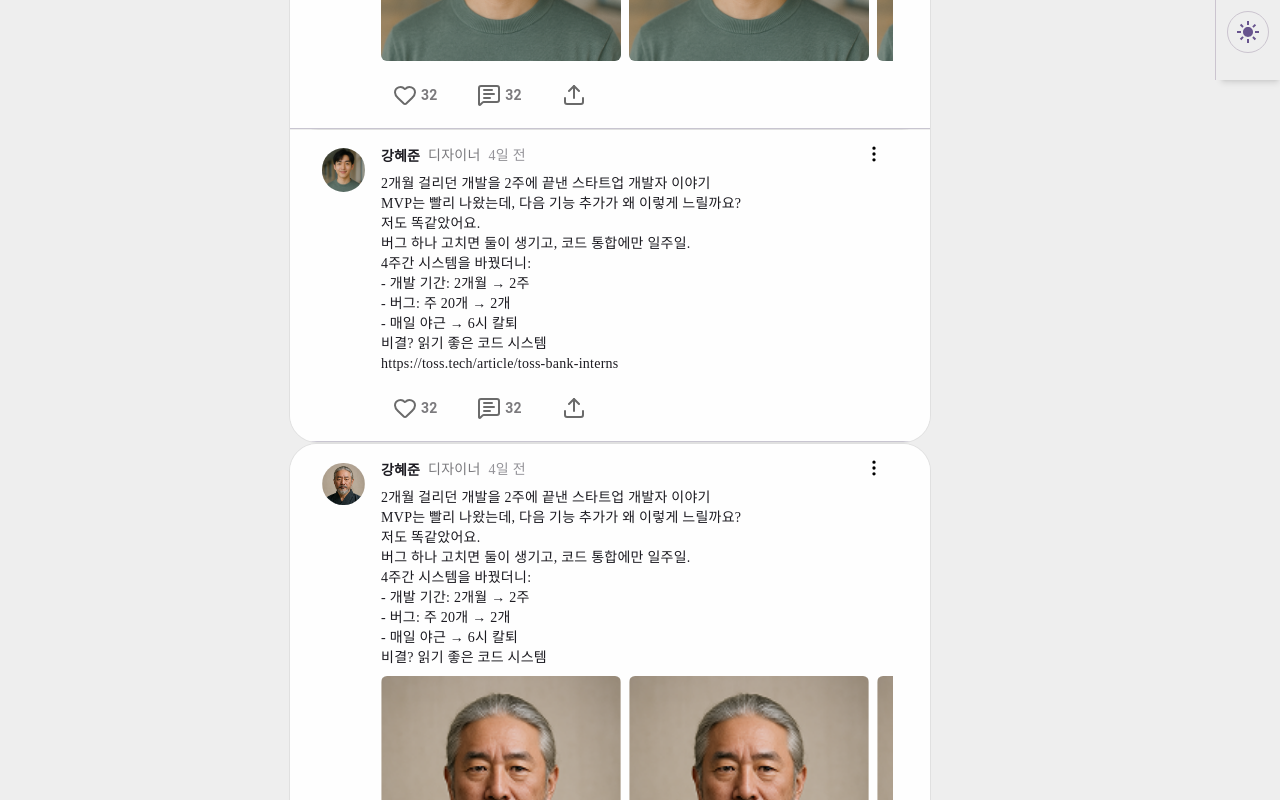
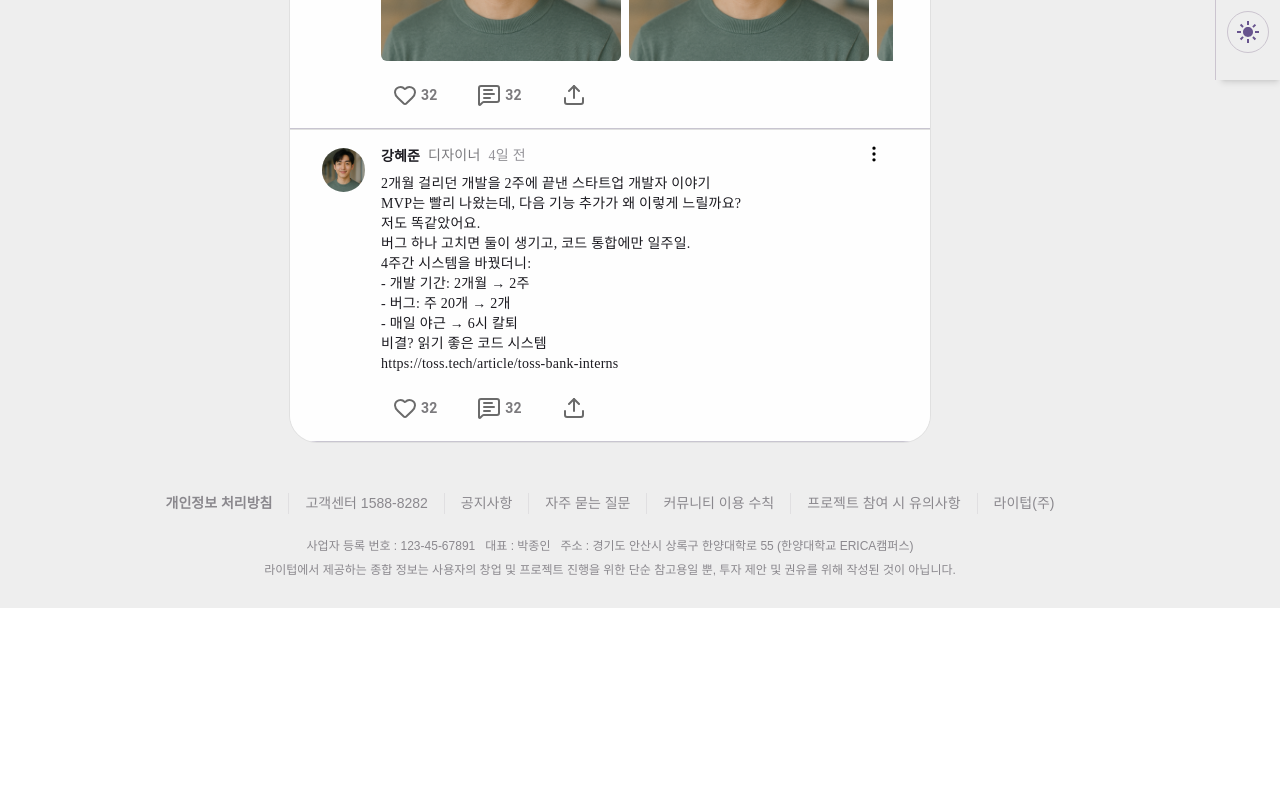
Before and after one commit to 1ronPark/Front-end, a React (Vite) app: page /lighttalk in a window 1280 px wide. Shown: the part 720-1520 px from the top of the page. After the commit the page ends 1328 px from the top, so only its background shows below. Built offline with nearby package versions, Linux system fonts and the light colour scheme; a web font is replaced by a local one.

Commit message:
feat: 맨 위에 학교선택 버튼 누르면 현재 나의 학교랑 같은 학교 & 다른학교 구분해서 list 나오기 구현

```diff
--- a/mockData/dummyLightTalkCard.tsx
+++ b/mockData/dummyLightTalkCard.tsx
@@ -57,7 +57,9 @@ https://toss.tech/article/toss-bank-interns
     role: "디자이너",
     univ: "피식대학",
     createAt: new Date("2025-07-18T13:00:00"),
-    content: `2개월 걸리던 개발을 2주에 끝낸 스타트업 개발자 이야기
+    content: `
+    나는 피식대학
+    2개월 걸리던 개발을 2주에 끝낸 스타트업 개발자 이야기
         MVP는 빨리 나왔는데, 다음 기능 추가가 왜 이렇게 느릴까요?
         저도 똑같았어요.
         버그 하나 고치면 둘이 생기고, 코드 통합에만 일주일.
@@ -76,13 +78,59 @@ https://toss.tech/article/toss-bank-interns
     num_comments: 32,
   },
   {
-    id: 4,
+    id: 5,
+    name: "강혜준",
+    profile_image: `${sampleImage}`,
+    role: "디자이너",
+    univ: "고려대학",
+    createAt: new Date("2025-07-18T13:00:00"),
+    content: `
+    나는 고대
+    2개월 걸리던 개발을 2주에 끝낸 스타트업 개발자 이야기
+        MVP는 빨리 나왔는데, 다음 기능 추가가 왜 이렇게 느릴까요?
+        저도 똑같았어요.
+        버그 하나 고치면 둘이 생기고, 코드 통합에만 일주일.
+        4주간 시스템을 바꿨더니:
+        - 개발 기간: 2개월 → 2주
+        - 버그: 주 20개 → 2개
+        - 매일 야근 → 6시 칼퇴
+        비결? 읽기 좋은 코드 시스템
+        `,
+    num_hearts: 32,
+    num_comments: 32,
+  },
+  {
+    id: 6,
+    name: "강혜준",
+    profile_image: `${sampleImage}`,
+    role: "디자이너",
+    univ: "연세대학",
+    createAt: new Date("2025-07-18T13:00:00"),
+    content: `
+    나는 연대
+    2개월 걸리던 개발을 2주에 끝낸 스타트업 개발자 이야기
+        MVP는 빨리 나왔는데, 다음 기능 추가가 왜 이렇게 느릴까요?
+        저도 똑같았어요.
+        버그 하나 고치면 둘이 생기고, 코드 통합에만 일주일.
+        4주간 시스템을 바꿨더니:
+        - 개발 기간: 2개월 → 2주
+        - 버그: 주 20개 → 2개
+        - 매일 야근 → 6시 칼퇴
+        비결? 읽기 좋은 코드 시스템
+        `,
+    num_hearts: 32,
+    num_comments: 32,
+  },
+  {
+    id: 7,
     name: "강혜준",
     profile_image: `${sampleImage}`,
     role: "디자이너",
     univ: "피식대학",
     createAt: new Date("2025-07-18T13:00:00"),
-    content: `2개월 걸리던 개발을 2주에 끝낸 스타트업 개발자 이야기
+    content: `
+    나는 샤대
+    2개월 걸리던 개발을 2주에 끝낸 스타트업 개발자 이야기
         MVP는 빨리 나왔는데, 다음 기능 추가가 왜 이렇게 느릴까요?
         저도 똑같았어요.
         버그 하나 고치면 둘이 생기고, 코드 통합에만 일주일.
--- a/src/pages/LightTalk.tsx
+++ b/src/pages/LightTalk.tsx
@@ -15,13 +15,21 @@ export const LightTalk = () => {
 
   const [univType, setUnivType] = useState<"우리학교" | "다른학교">("우리학교");
   const [isClicked, setIsClicked] = useState(false);
+  // 초기 대학 설정
+  const [univ, setUniv] = useState<string | "다른학교">(myProps.univ);
 
   const toggleUnivType = () => {
     setUnivType((prev) => (prev === "우리학교" ? "다른학교" : "우리학교"));
     setIsClicked(true);
+    setUniv((nowUniv) =>
+      nowUniv === myProps.univ ? "다른학교" : myProps.univ
+    );
     // 200ms 후 scale 초기화
     setTimeout(() => setIsClicked(false), 200);
   };
+
+  //대학교 바뀌나 test
+  // console.log(univ);
 
   return (
     <div className="flex flex-col items-center justify-center pt-4 gap-4 ">
@@ -49,7 +57,7 @@ export const LightTalk = () => {
       </div>
       {/* 해당 톡박스에 해당하는 유저 이미지와 ID를 props로 넣어줌 */}
       <TalkBox profileImage={sampleProfile} />
-      <TalkList cards={talkCards} />
+      <TalkList cards={talkCards} univ={univ} myUniv={myProps.univ} />
     </div>
   );
 };
--- a/src/pages/lightTalk/TalkCard.tsx
+++ b/src/pages/lightTalk/TalkCard.tsx
@@ -61,7 +61,7 @@ const TalkCard = ({
   };
 
   useEffect(() => {
-    console.log("하트 변화");
+    // console.log("하트 변화");
   }, [countHeart]);
 
   const { images, text } = extractImagesAndText(content);
--- a/src/pages/lightTalk/TalkList.tsx
+++ b/src/pages/lightTalk/TalkList.tsx
@@ -6,37 +6,42 @@ interface TalkCardGroup {
   cards: TalkCardProps[];
 }
 
-interface TalkCardListProps {
+interface TalkListProps {
   cards: TalkCardProps[];
+  univ: string; // 현재 선택된 학교
+  myUniv: string; // 내 학교
 }
 
-const TalkList = ({ cards }: TalkCardListProps) => {
-  // univ 기준으로 그룹핑
-  const grouped = cards.reduce<Record<string, TalkCardProps[]>>((acc, card) => {
-    if (!acc[card.univ]) acc[card.univ] = [];
-    acc[card.univ].push(card);
-    return acc;
-  }, {});
+const TalkList = ({ cards, univ, myUniv }: TalkListProps) => {
+  // univ가 주어진 경우, 해당 학교 카드만 필터링
+  const filteredCards =
+    univ === "다른학교"
+      ? // univ가 다른학교면 내 학교가 아닌 학교들 필터링
+        cards.filter((card) => card.univ !== myUniv)
+      : //univ가 다른학교가 아니면 내 학교만 필터링
+        cards.filter((card) => card.univ === myUniv);
 
-  const groupedArray: TalkCardGroup[] = Object.entries(grouped).map(
-    ([univ, cards]) => ({ univ, cards })
-  );
+  // 그룹핑
+  // const grouped = filteredCards.reduce<Record<string, TalkCardProps[]>>(
+  //   (acc, card) => {
+  //     if (!acc[card.univ]) acc[card.univ] = [];
+  //     acc[card.univ].push(card);
+  //     return acc;
+  //   },
+  //   {}
+  // );
+
+  // const groupedArray: TalkCardGroup[] = Object.entries(grouped).map(
+  //   ([univ, cards]) => ({ univ, cards })
+  // );
 
   return (
     <div className="flex flex-col">
-      {groupedArray.map(({ univ, cards }) => (
-        <div
-          key={univ}
-          className="flex flex-col border border-[#E0E0E0] rounded-[28px] overflow-hidden"
-        >
-          {/* 대학 이름 표시 (필요 시 주석 해제) */}
-          {/* <div className="text-[#49454F] font-semibold text-sm mb-2 px-8">
-            {univ}
-          </div> */}
-
-          {cards.map((card, index) => {
+      {filteredCards.length > 0 && (
+        <div className="flex flex-col border border-[#E0E0E0] rounded-[28px] overflow-hidden">
+          {filteredCards.map((card, index) => {
             const isFirst = index === 0;
-            const isLast = index === cards.length - 1;
+            const isLast = index === filteredCards.length - 1;
 
             const borderRadiusClass = isFirst
               ? "rounded-t-[28px]"
@@ -49,14 +54,14 @@ const TalkList = ({ cards }: TalkCardListProps) => {
             return (
               <div
                 key={card.id}
-                className={`${borderTop} ${borderRadiusClass} rounded-[28px] bg-[#FEFEFE]`}
+                className={`${borderTop} ${borderRadiusClass} bg-[#FEFEFE]`}
               >
                 <TalkCard {...card} />
               </div>
             );
           })}
         </div>
-      ))}
+      )}
     </div>
   );
 };
```
